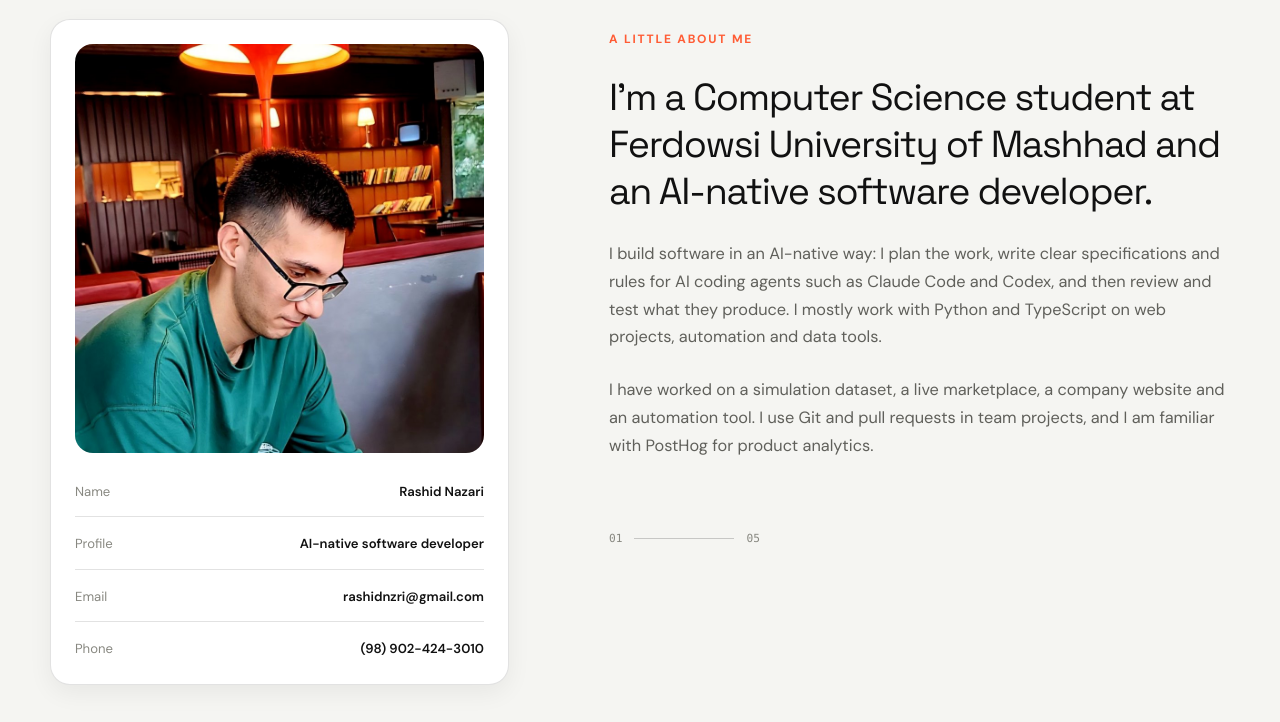
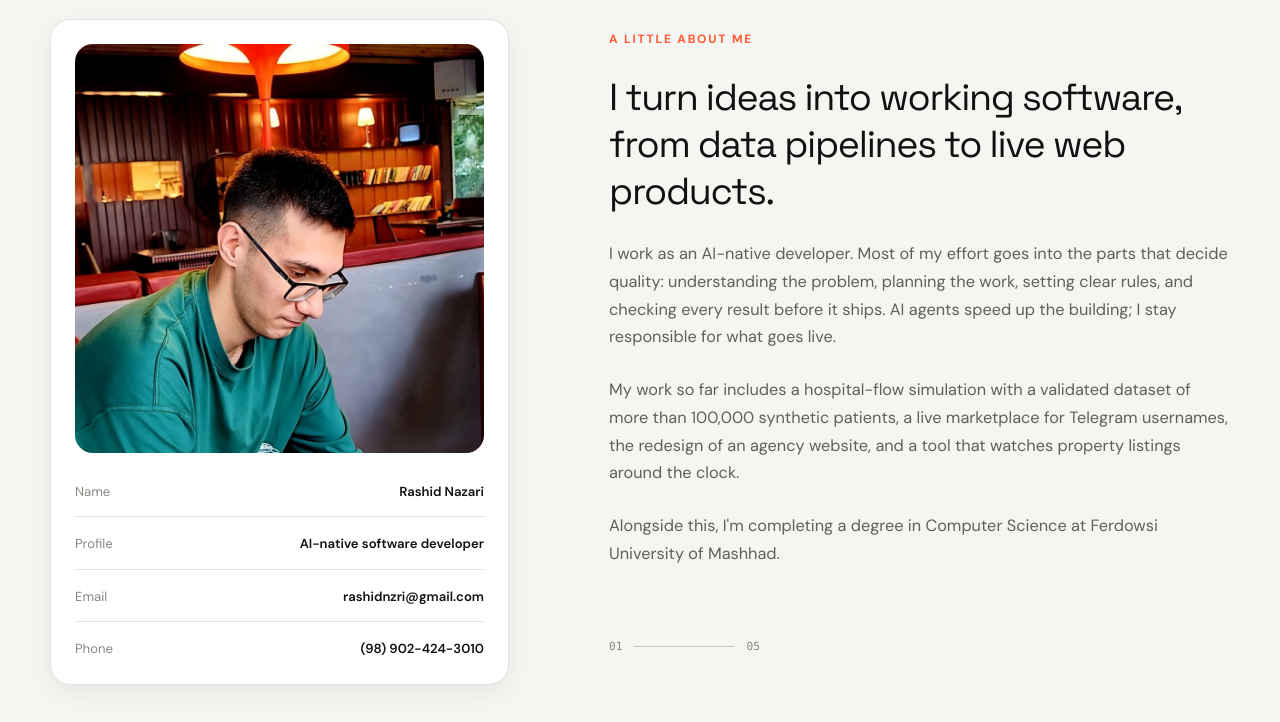
Before and after one commit to arashid02-n/portfolio, a plain HTML site: page index.html in a window 1280 px wide. Shown: the part 1083-1805 px from the top of the page. Drawn offline with nearby package versions, Linux system fonts and the light colour scheme.

Commit message:
Rewrite About: focus on the work, one line on studies
Co-Authored-By: Claude Opus 5.5 <noreply@anthropic.com>

```diff
--- a/index.html
+++ b/index.html
@@ -248,15 +248,19 @@
             <span class="mini-label">A little about me</span>
 
             <p class="large-copy">
-              I'm a Computer Science student at Ferdowsi University of Mashhad and an AI-native software developer.
+              I turn ideas into working software, from data pipelines to live web products.
             </p>
 
             <p>
-              I build software in an AI-native way: I plan the work, write clear specifications and rules for AI coding agents such as Claude Code and Codex, and then review and test what they produce. I mostly work with Python and TypeScript on web projects, automation and data tools.
+              I work as an AI-native developer. Most of my effort goes into the parts that decide quality: understanding the problem, planning the work, setting clear rules, and checking every result before it ships. AI agents speed up the building; I stay responsible for what goes live.
             </p>
 
             <p>
-              I have worked on a simulation dataset, a live marketplace, a company website and an automation tool. I use Git and pull requests in team projects, and I am familiar with PostHog for product analytics.
+              My work so far includes a hospital-flow simulation with a validated dataset of more than 100,000 synthetic patients, a live marketplace for Telegram usernames, the redesign of an agency website, and a tool that watches property listings around the clock.
+            </p>
+
+            <p>
+              Alongside this, I'm completing a degree in Computer Science at Ferdowsi University of Mashhad.
             </p>
 
             <div class="about-decoration">
```
